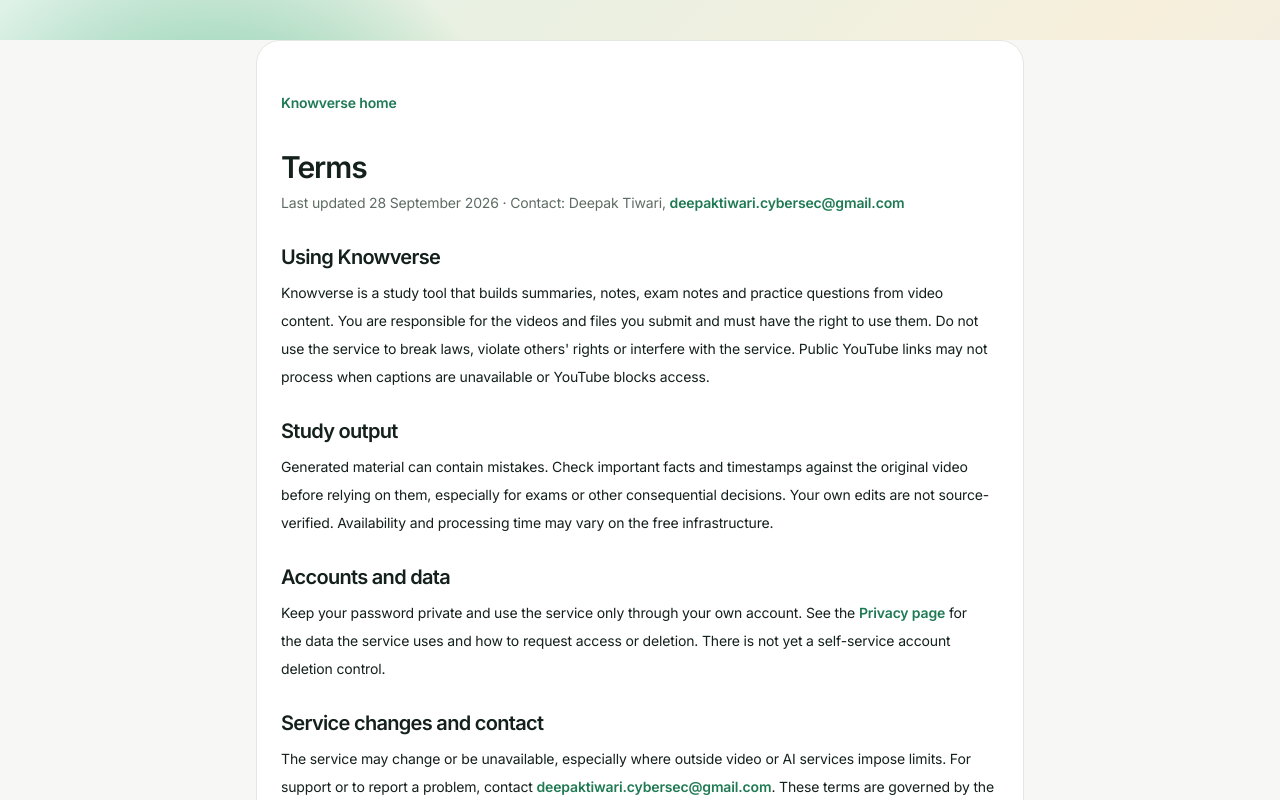
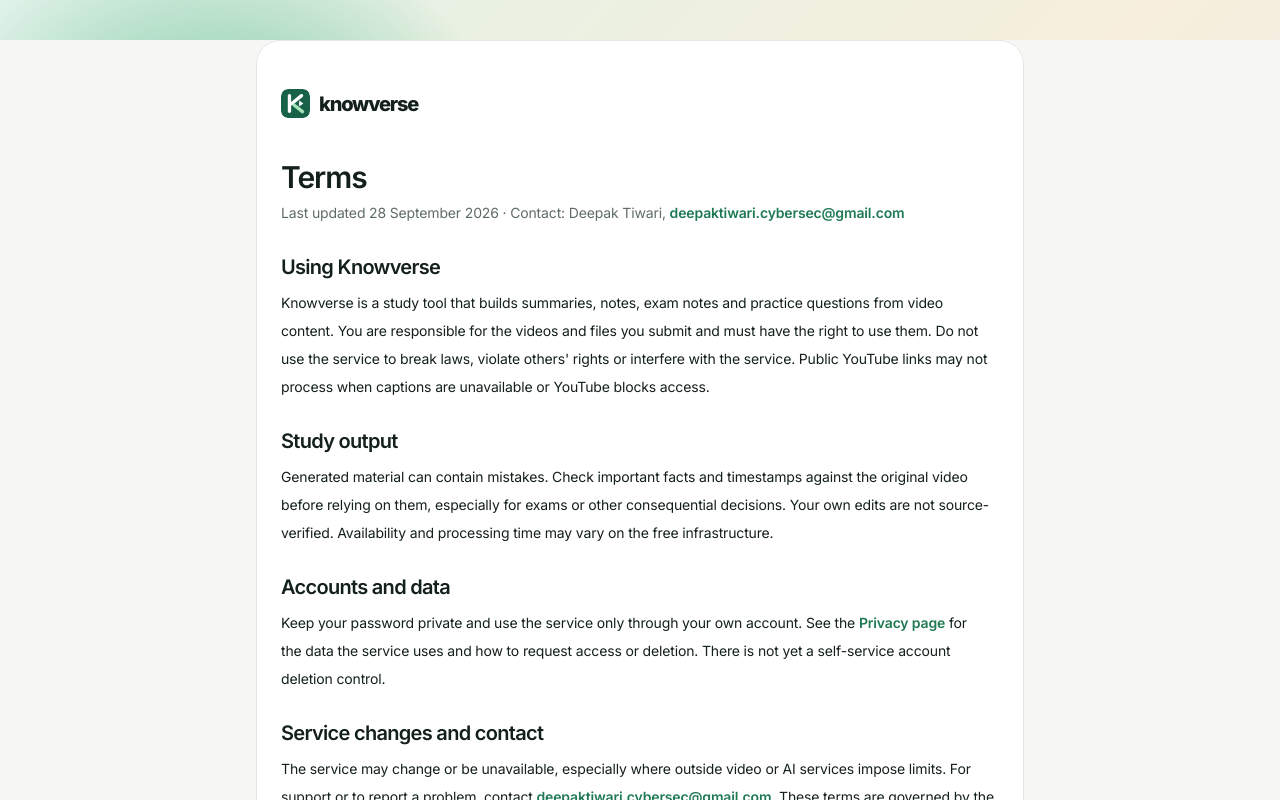
Before and after one commit to Cybersec-001/knowverse, a Next.js app: page /terms in a window 1280 px wide. Shown: the top 800 px of the page. Built offline with nearby package versions, Linux system fonts and the light colour scheme.

Commit message:
Add page titles and descriptions

```diff
--- a/app/terms/page.tsx
+++ b/app/terms/page.tsx
@@ -1,5 +1,6 @@
 import type { Metadata } from "next";
 import Link from "next/link";
+import { Brand } from "@/components/Brand";
 export const metadata: Metadata = {
   title: "Terms",
   description: "Terms for the Knowverse study application.",
@@ -8,8 +9,8 @@
   return (
     <main className="legal-page">
       <div className="max-w-3xl mx-auto px-6 py-12 leading-7">
-        <Link href="/" className="link-accent">
-          Knowverse home
+        <Link href="/" className="brand-link" aria-label="Knowverse home">
+          <Brand />
         </Link>
         <h1 className="text-3xl font-semibold mt-8 mb-2">Terms</h1>
         <p className="muted text-sm mb-8">
```
